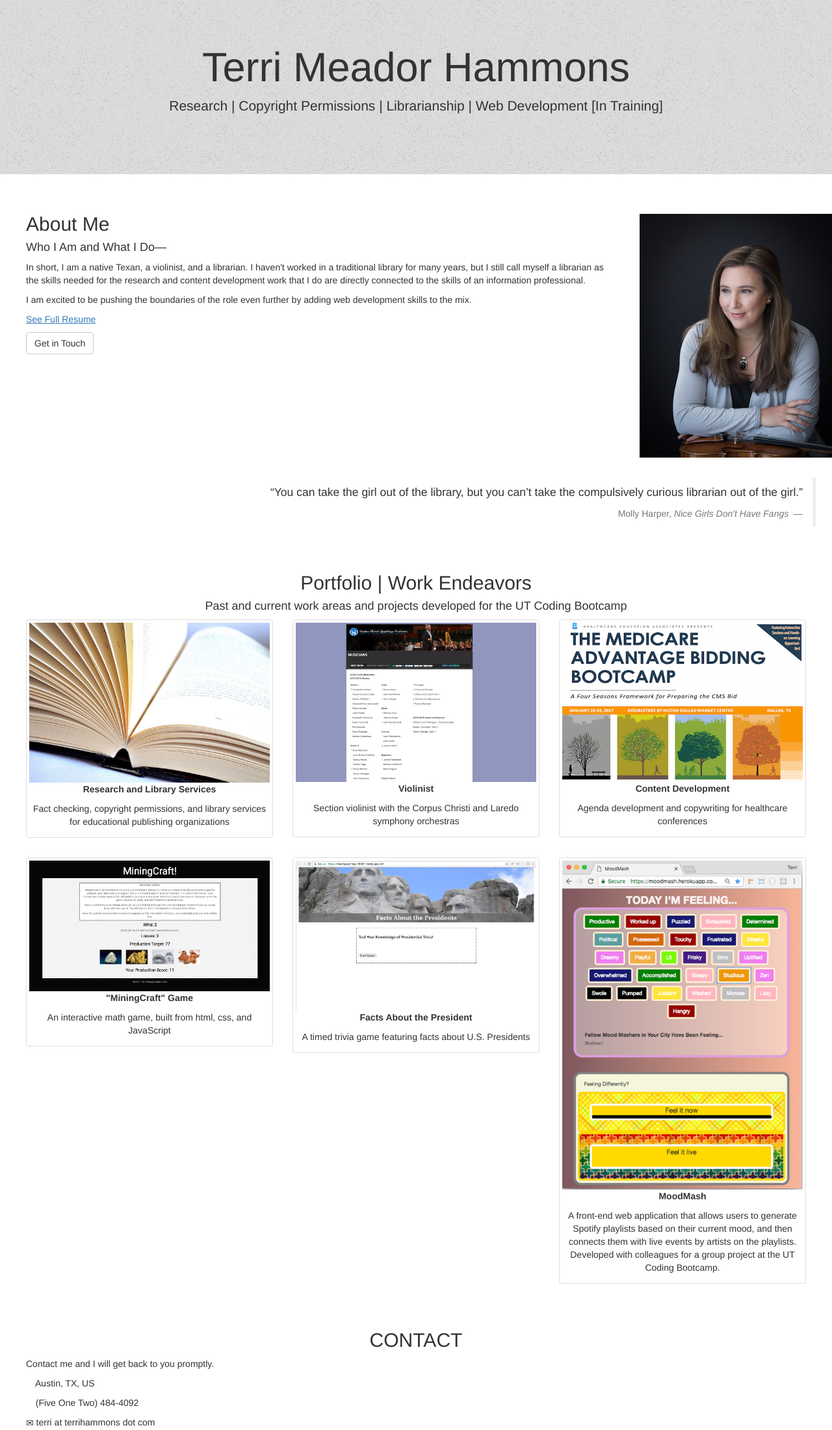
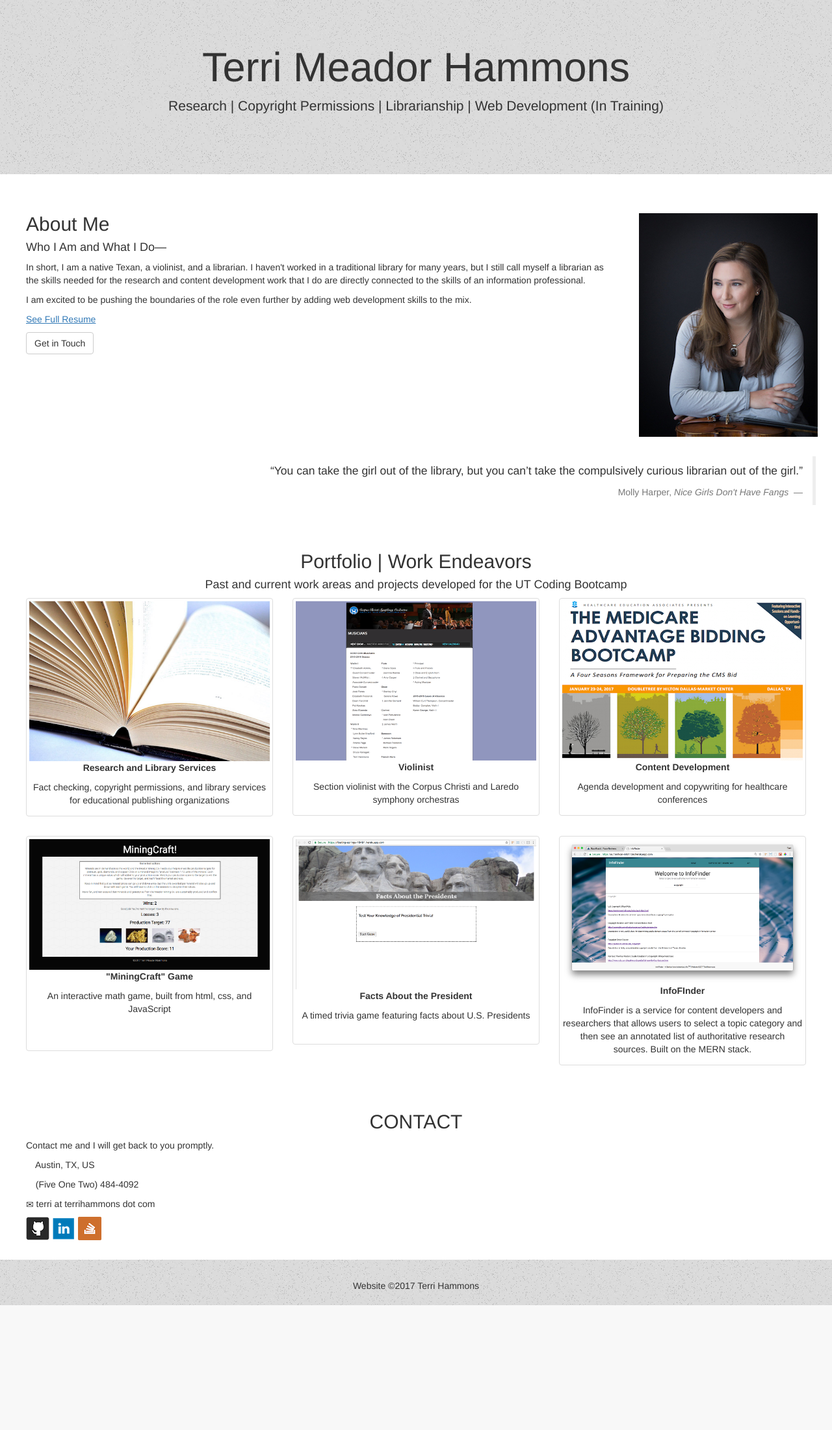
Before and after one commit to tmhammons91/Bootstrap-Portfolio, a PHP site: page / in a window 1280 px wide. Shown: the part 51-2251 px from the top of the page at 65% size. After the commit the page ends 2059 px from the top, so only its background shows below. Run offline with PHP 8.4, Linux system fonts and the light colour scheme; some libraries are stand-ins or nearby versions; some web fonts are replaced.

Commit message:
updating resume andn project links

```diff
--- a/index.html
+++ b/index.html
@@ -39,7 +39,7 @@
 <div class="jumbotron text-center">
   <a name="top"> </a>
   <h1>Terri Meador Hammons</h1>
-  <p>Research  |  Copyright Permissions  |  Librarianship |  Web Development [In Training]</p>
+  <p>Research  |  Copyright Permissions  |  Librarianship |  Web Development (In Training)</p>
 </div>
 
 <div class="container-fluid">
@@ -111,6 +111,7 @@
         <a href="https://meador-mining-craft.herokuapp.com/" target="_blank"> <img src="images/MiningCraftGame.png" alt="crystal collector game"> </a>
         <p><strong>"MiningCraft" Game</strong></p>
         <p>An interactive math game, built from html, css, and JavaScript</p>
+        <br> <br>
       </div>
     </div>
     <div class="col-sm-4">
@@ -118,13 +119,15 @@
         <a href ="https://presidents-trivia-game.herokuapp.com/" target ="blank"><img src="images/presidentialTrivia.png" alt="trivia timer game"> </a>
         <p><strong>Facts About the President</strong></p>
         <p>A timed trivia game featuring facts about U.S. Presidents</p>
+        <br>
       </div>
     </div>
     <div class="col-sm-4">
         <div class="thumbnail">
-         <img src="images/moodmash.png" alt="moodmash spotify project">
-        <p><strong>MoodMash</strong></p>
-        <p>A front-end web application that allows users to generate Spotify playlists based on their current mood, and then connects them with live events by artists on the playlists.  Developed with colleagues for a group project at the UT Coding Bootcamp.</p>
+        <a href="https://authentical-infofinder.herokuapp.com/" target="blank">
+         <img src="images/infofinder.png" alt="authoritative research sources"> </a>
+        <p><strong>InfoFInder</strong></p>
+        <p>InfoFinder is a service for content developers and researchers that allows users to select a topic category and then see an annotated list of authoritative research sources.  Built on the MERN stack. </p>
       </div>
     </div>
   </div>
--- a/style.css
+++ b/style.css
@@ -10,8 +10,8 @@
 }
 
 .myPhoto {
-	padding: 0px;
-	margin: 21px;
+	padding: 20px;
+	margin-right: 20px;
 }
 
 .row {
```
Also changed, not shown: images/THammons_vln.jpg, images/infofinder.png (added), 2 other files.
